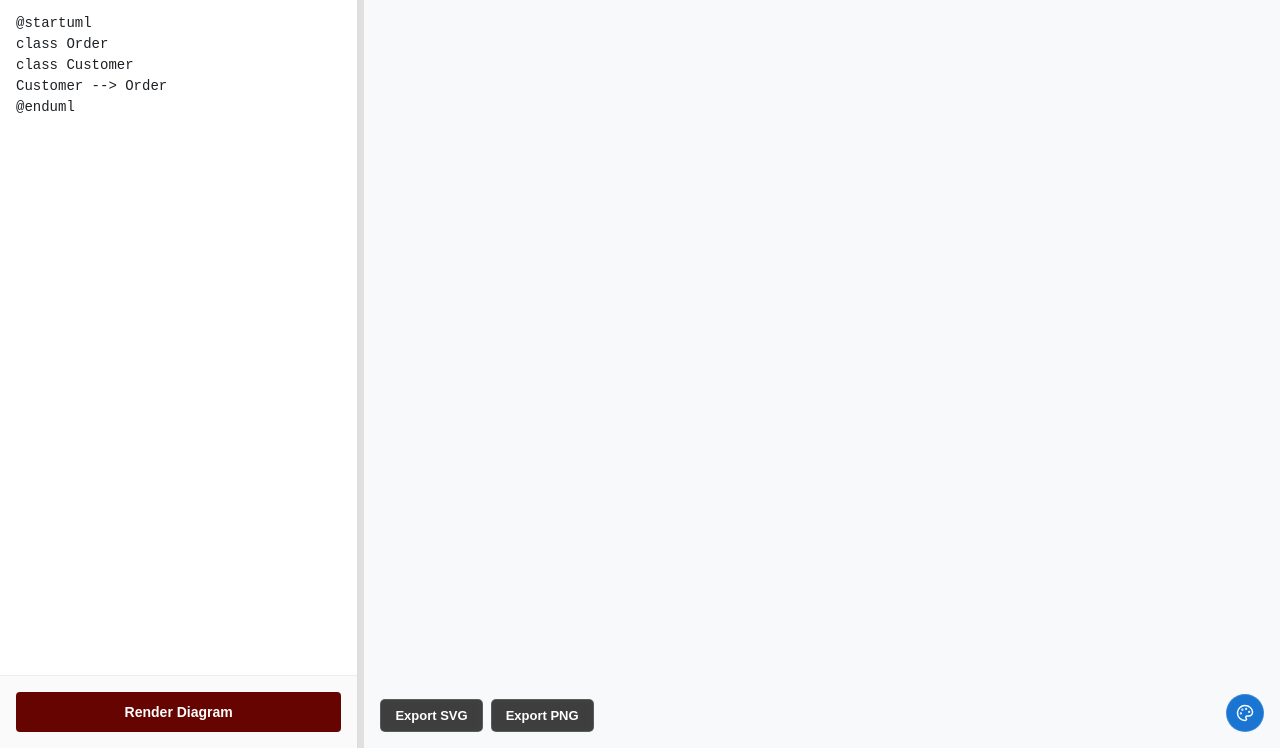
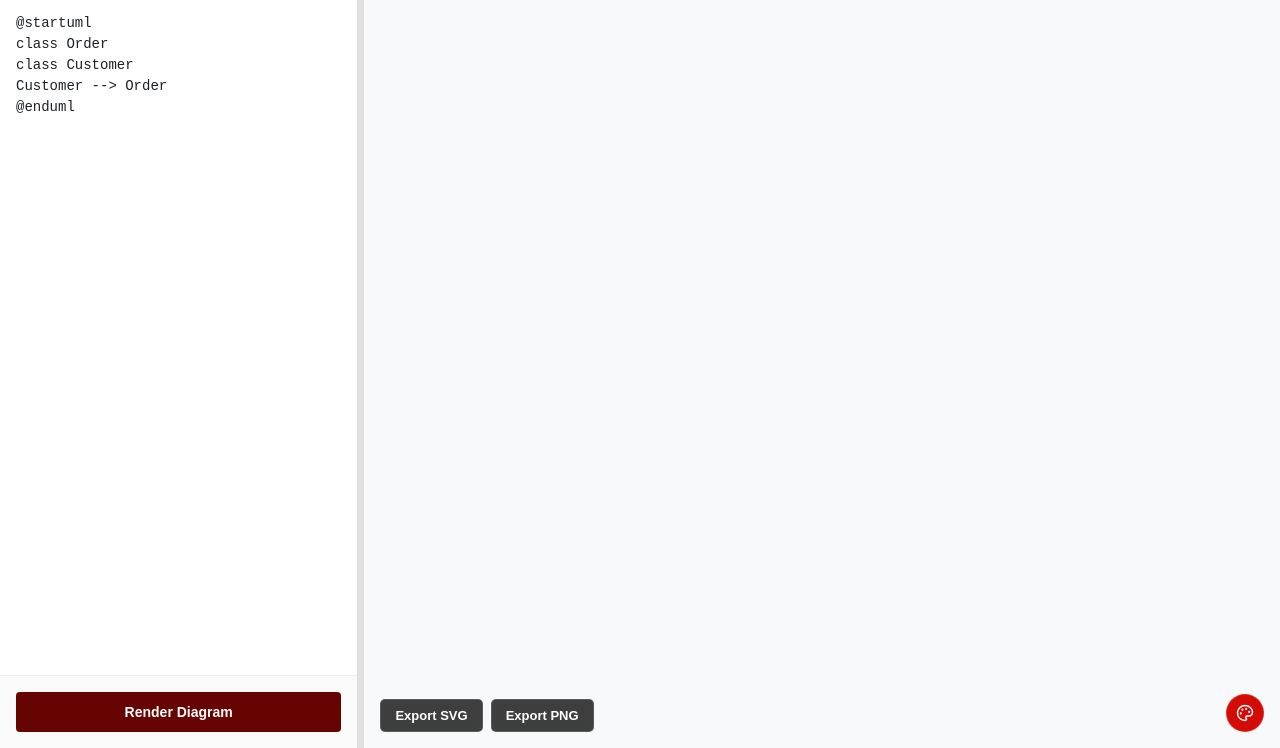
Before and after one commit to Chetoh16/plantuml-drag-and-edit, a website: page public/index.html in a window 1280 px wide. In both pictures the pointer is over the label "Change canvas background". Shown: the part 52-800 px from the top of the page. Drawn offline with nearby package versions, Linux system fonts and the light colour scheme.

Commit message:
fix: change button hover colour

```diff
--- a/public/styles.css
+++ b/public/styles.css
@@ -203,7 +203,7 @@ html, body {
 }
 
 .bg-color-btn:hover {
-  background-color: rgba(0, 102, 204, 0.9);
+  background-color: #d40b04;
 }
 
 .bg-color-btn svg {
```
